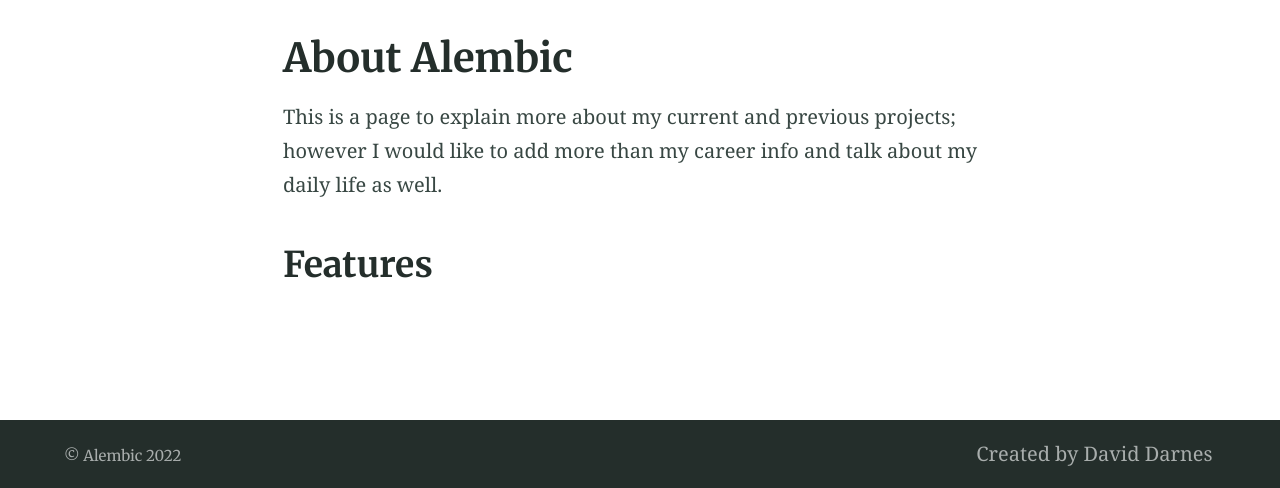
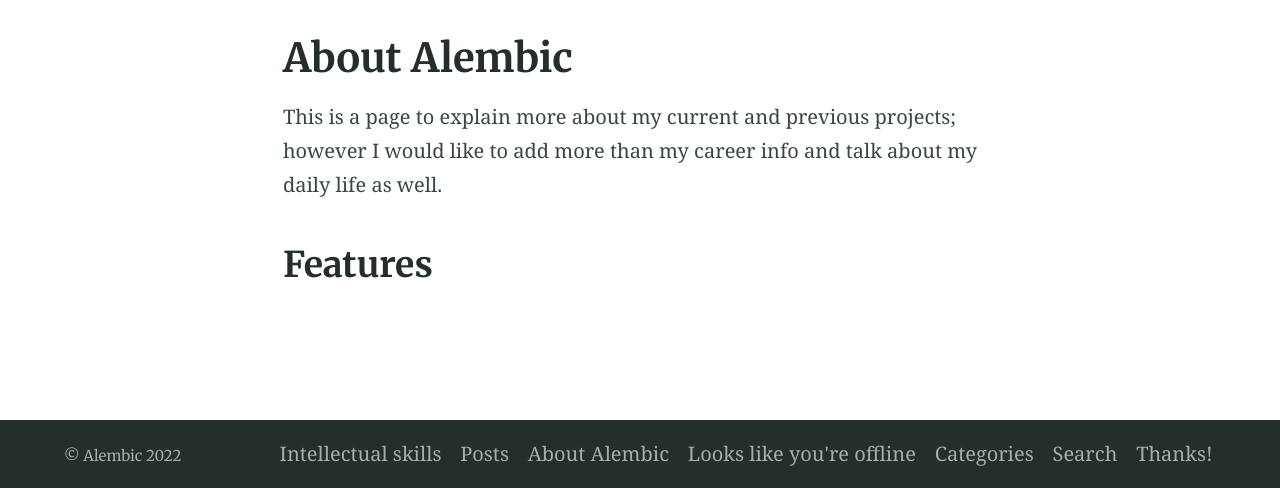
Before and after one commit to Arashfd75/Arashfd75.github.io, a Jekyll site: the page built from index.md, in a window 1280 px wide, cut to the strip 412-900 px from the top of the page. Built offline with Jekyll 4.4.1, drawn with Linux system fonts in a browser that asks for light colours; part of the change alters nothing that is shown.

```diff
--- a/_config.yml
+++ b/_config.yml
@@ -135,9 +135,9 @@ navigation_header:
 # - title: Fork Alembic
 #   url: https://github.com/daviddarnes/alembic
 
-navigation_footer:
-- title: Created by David Darnes
-  url: https://darn.es
+# navigation_footer:
+# - title: Created by David Darnes
+#   url: https://darn.es
 
 social_links: # Appears in sidebar. Set the urls then uncomment and comment out as desired
   Twitter: https://twitter.com/arash_fd75
```
